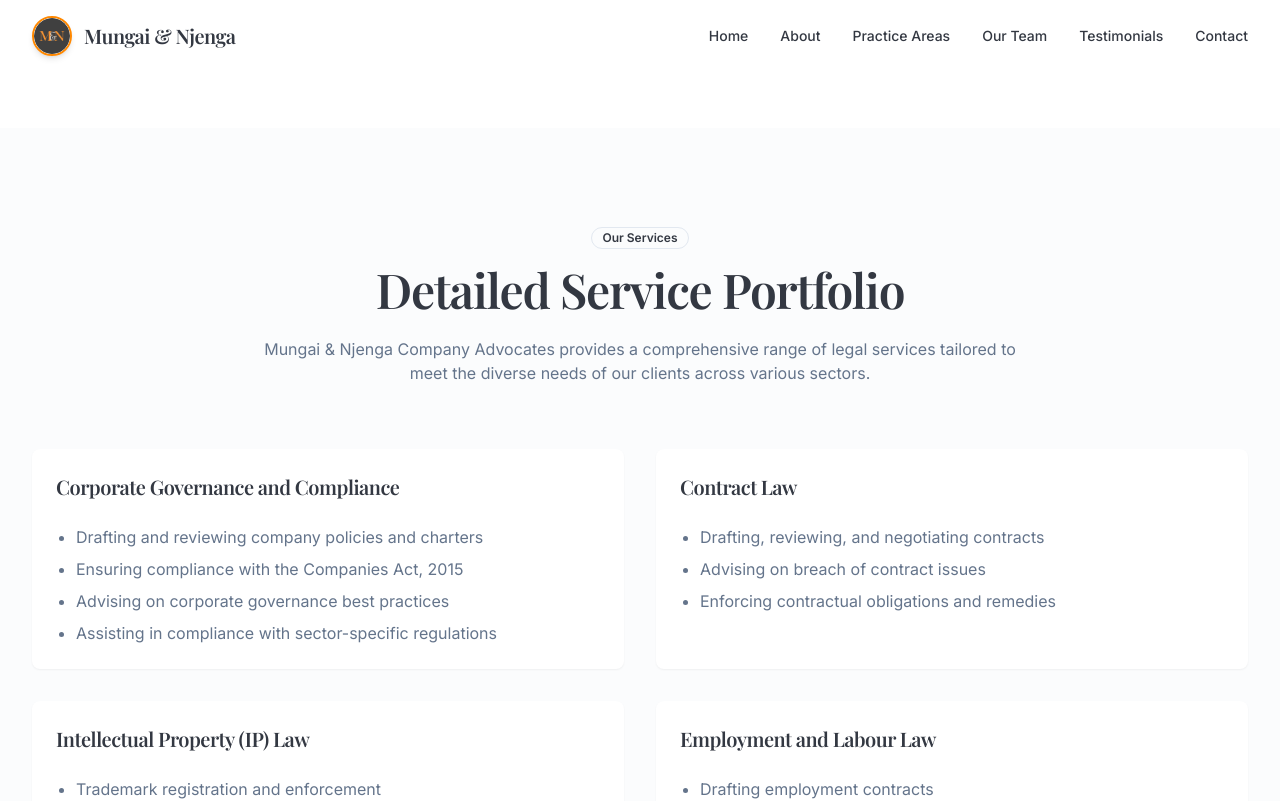
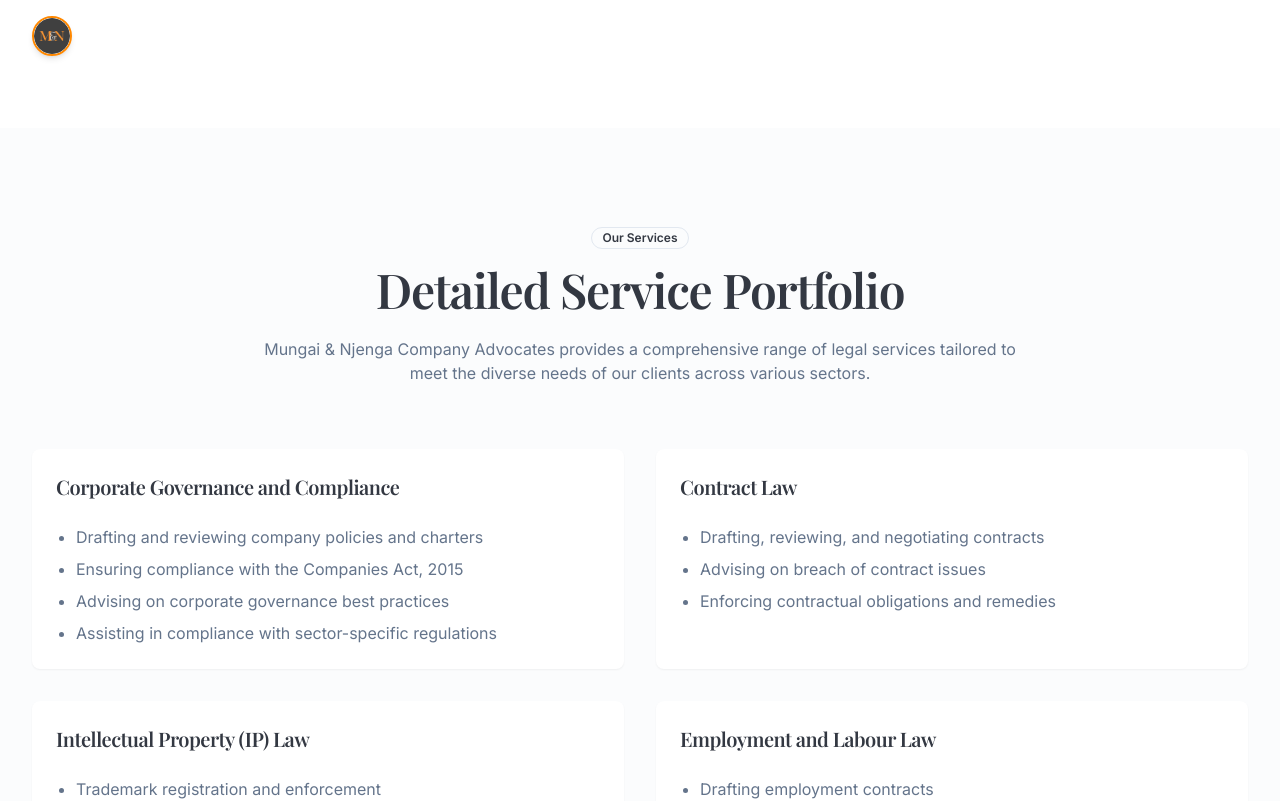
Before and after one commit to Ricwan-hub/mungai-njenga-web-hub, a React (Vite) app: page /services in a window 1280 px wide. Shown: the top 801 px of the page. Built offline with nearby package versions, Linux system fonts and the light colour scheme.

Commit message:
Change menu color
Update menu color from black to white.

```diff
--- a/src/components/Navbar.tsx
+++ b/src/components/Navbar.tsx
@@ -57,7 +57,7 @@ const Navbar = () => {
               className="w-full h-full object-cover"
             />
           </div>
-          <span className="font-serif text-xl font-semibold tracking-tight">
+          <span className="font-serif text-xl font-semibold tracking-tight text-white">
             Mungai & Njenga
           </span>
         </Link>
@@ -68,7 +68,7 @@ const Navbar = () => {
             <Link
               key={link.name}
               to={link.href}
-              className="text-sm font-medium hover:text-secondary transition-colors"
+              className="text-sm font-medium text-white hover:text-secondary transition-colors"
             >
               {link.name}
             </Link>
@@ -77,7 +77,7 @@ const Navbar = () => {
 
         {/* Mobile Menu Button */}
         <button
-          className="lg:hidden z-50 text-primary"
+          className="lg:hidden z-50 text-white"
           onClick={toggleMenu}
           aria-label="Toggle Menu"
         >
@@ -100,7 +100,7 @@ const Navbar = () => {
                 <Link
                   key={link.name}
                   to={link.href}
-                  className="text-xl font-medium hover:text-secondary transition-colors"
+                  className="text-xl font-medium text-white hover:text-secondary transition-colors"
                   onClick={closeMenu}
                 >
                   {link.name}
--- a/src/index.css
+++ b/src/index.css
@@ -100,7 +100,7 @@
   }
 
   .glass {
-    @apply bg-white/70 backdrop-blur-md shadow-sm border border-white/20;
+    @apply bg-primary/70 backdrop-blur-md shadow-sm border border-white/20;
   }
 
   .container-custom {
```
